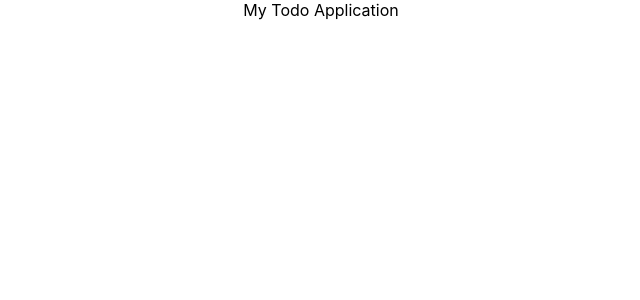
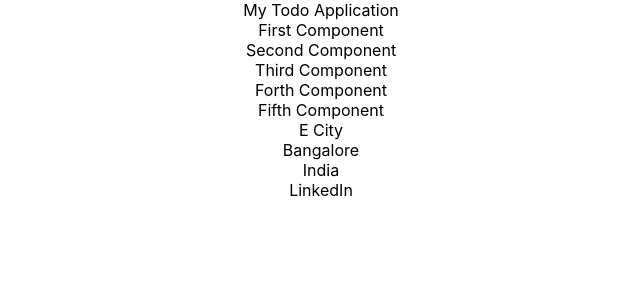
Before and after one commit to ArunDhwaj/learn-spring-and-springboot, a React (Create React App) app in the folder 07-frontend/todo-app/: page / in a window 1280 px wide. Shown: the top 300 px of the page, without its empty margins (319-959 px from the left). Built offline with nearby package versions, Linux system fonts and the light colour scheme.

Commit message:
React App: Components and Javascript are explored

```diff
--- a/07-frontend/todo-app/src/App.js
+++ b/07-frontend/todo-app/src/App.js
@@ -1,12 +1,18 @@
+import {Component} from "react";
+import './App.css';
 
-import './App.css';
+import LearningComponent from './components/learning-examples/LearningComponent';
+
 
 function App() {
   return (
     <div className="App">
       My Todo Application
+      <LearningComponent/>
     </div>
   );
 }
 
+
+
 export default App;
--- /dev/null
+++ b/07-frontend/todo-app/src/components/learning-examples/FirstComponent.jsx
@@ -0,0 +1,16 @@
+
+export default function FirstComponent(){
+
+    return(
+
+      <div className="FirstComponent"> First Component </div>
+    )
+  }
+
+
+export function FifthComponent(){
+
+    return(
+        <div className="FifthComponent"> Fifth Component</div>
+    )
+}
--- /dev/null
+++ b/07-frontend/todo-app/src/components/learning-examples/ForthComponent.jsx
@@ -0,0 +1,13 @@
+import {Component} from "react";
+
+export default
+class ForthComponent extends Component{
+
+  render(){
+
+    return(
+      <div className="ForthComponent"> Forth Component</div>
+    )
+
+  }
+}
--- /dev/null
+++ b/07-frontend/todo-app/src/components/learning-examples/LearningComponent.jsx
@@ -0,0 +1,24 @@
+
+import FirstComponent from './FirstComponent';
+import SecondComponent from './SecondComponent';
+import ThirdComponent from "./ThirdComponent";
+import ForthComponent from "./ForthComponent";
+import {FifthComponent} from './FirstComponent';
+import LearningJavascript from './LearningJavascript';
+
+
+
+export default function LearningComponent() {
+  return (
+    <div className="LearningComponent">
+
+      <FirstComponent/>
+      <SecondComponent/>
+      <ThirdComponent/>
+      <ForthComponent/>
+      <FifthComponent />
+      <LearningJavascript />
+
+    </div>
+  );
+}
--- /dev/null
+++ b/07-frontend/todo-app/src/components/learning-examples/LearningJavascript.jsx
@@ -0,0 +1,33 @@
+
+const person ={
+  name: 'SBP',
+  address:{
+    line1: 'E City',
+    city: 'Bangalore',
+    country: 'India'
+  },
+  profiles: ['LinkedIn', 'Twitter'],
+
+  printProfile: ()=>{
+
+    person.profiles.map( (profile) => {
+      console.log(profile);
+    })
+
+  }
+}
+
+export default function LearningJavascript(){
+
+    return(
+      <div>
+        <div className="LearningJavascript"> {person.nane} </div>
+        <div className="LearningJavascript"> {person.address.line1} </div>
+        <div className="LearningJavascript"> {person.address.city} </div>
+        <div className="LearningJavascript"> {person.address.country} </div>
+        <div className="LearningJavascript"> {person.profiles[0]} </div>
+        <div className="LearningJavascript"> {person.printProfile()} </div>
+
+      </div>
+    )
+  }
--- /dev/null
+++ b/07-frontend/todo-app/src/components/learning-examples/SecondComponent.jsx
@@ -0,0 +1,8 @@
+
+export default function SecondComponent(){
+
+  return(
+
+    <div className="SecondComponent"> Second Component </div>
+  )
+}
--- /dev/null
+++ b/07-frontend/todo-app/src/components/learning-examples/ThirdComponent.jsx
@@ -0,0 +1,12 @@
+import {Component} from "react";
+
+export default class ThirdComponent extends Component{
+
+  render(){
+
+    return(
+      <div className="ThirdComponent"> Third Component </div>
+    )
+  }
+
+}
```
